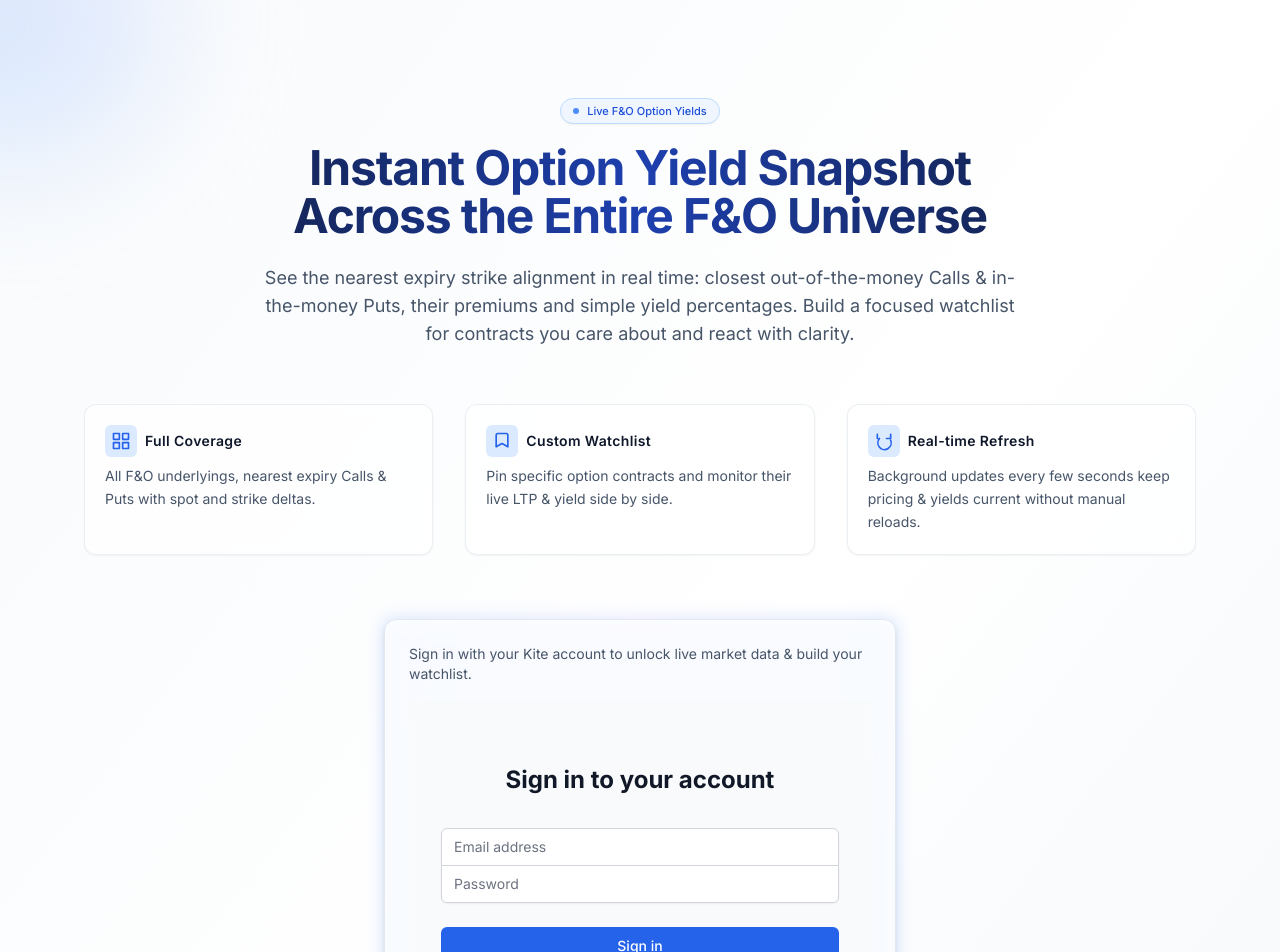
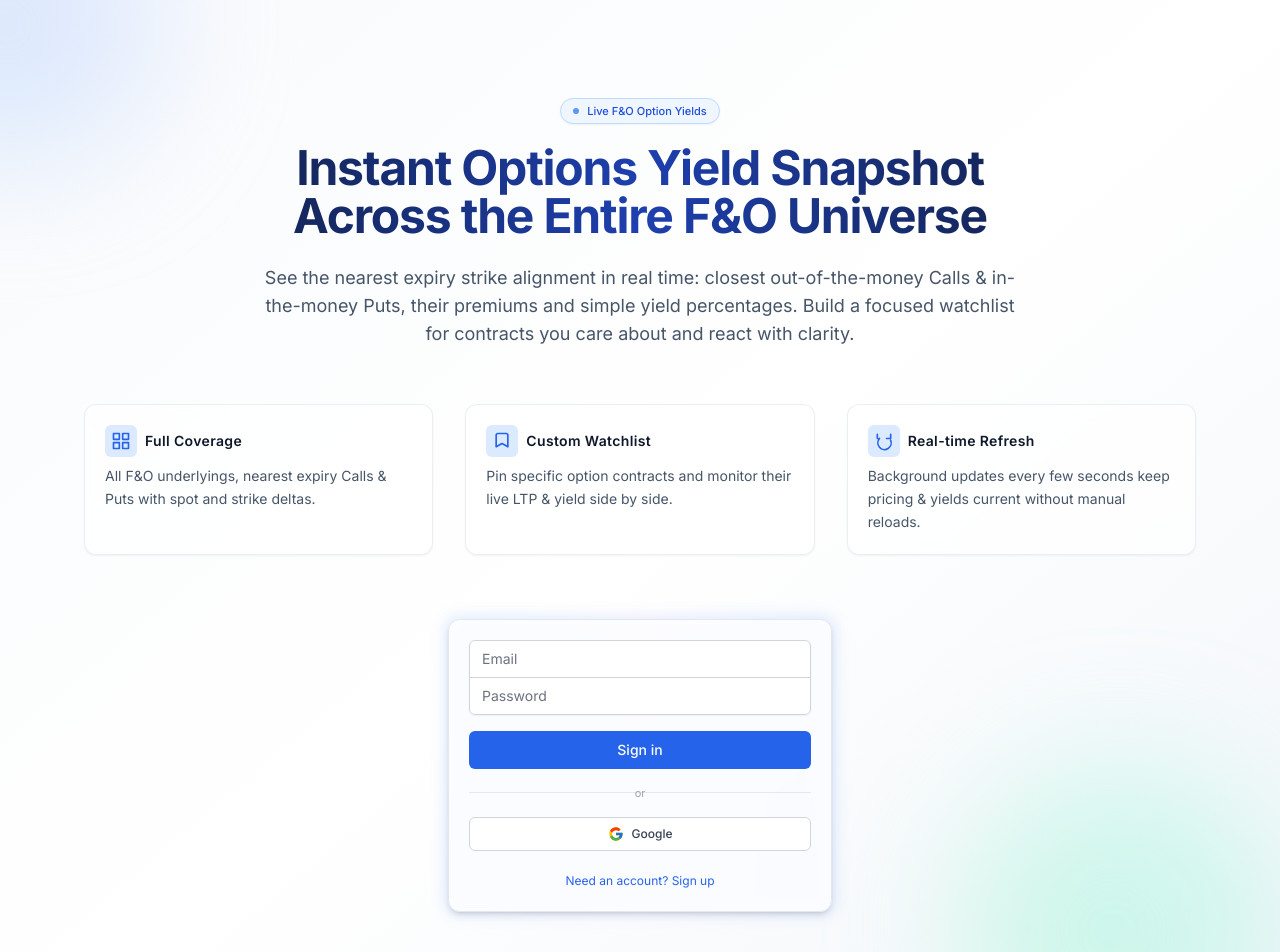
Before and after one commit to utkaxxh/options-dekho, a Next.js app: page / in a window 1280 px wide. Shown: the top 952 px of the page. Built offline with nearby package versions, Linux system fonts and the light colour scheme; no server answers.

Commit message:
feat(landing): compact auth card (smaller height) and remove sign-in helper text

```diff
--- a/src/app/page.tsx
+++ b/src/app/page.tsx
@@ -65,7 +65,7 @@ export default function Home() {
             <span className="h-1.5 w-1.5 rounded-full bg-blue-500 animate-pulse" /> Live F&O Option Yields
           </div>
           <h1 className="text-3xl sm:text-5xl font-bold tracking-tight bg-gradient-to-r from-slate-900 via-blue-800 to-slate-900 bg-clip-text text-transparent mb-6 leading-tight">
-            Instant Option Yield Snapshot<br className="hidden sm:block" /> Across the Entire F&O Universe
+            Instant Options Yield Snapshot<br className="hidden sm:block" /> Across the Entire F&O Universe
           </h1>
           <p className="text-base sm:text-lg text-slate-600 max-w-3xl mx-auto leading-relaxed">
             See the nearest expiry strike alignment in real time: closest out-of-the-money Calls & in-the-money Puts, their premiums and simple yield percentages. Build a focused watchlist for contracts you care about and react with clarity.
@@ -109,11 +109,10 @@ export default function Home() {
           ))}
         </div>
         {/* Auth Panel */}
-        <div className="max-w-lg mx-auto mb-14 relative">
+        <div className="max-w-sm mx-auto mb-14 relative">
           <div className="absolute -inset-0.5 bg-gradient-to-r from-blue-500/30 via-indigo-400/30 to-blue-500/30 rounded-xl blur opacity-60" />
-          <div className="relative bg-white/80 backdrop-blur-sm border border-slate-200 rounded-xl shadow-md p-6">
-            <p className="text-sm text-slate-600 mb-4">Sign in with your Kite account to unlock live market data & build your watchlist.</p>
-            <Auth />
+          <div className="relative bg-white/85 backdrop-blur-sm border border-slate-200 rounded-xl shadow-md p-5">
+            <Auth compact />
           </div>
         </div>
         <p className="text-[11px] text-slate-500 max-w-2xl mx-auto text-center leading-relaxed">
--- a/src/components/Auth.tsx
+++ b/src/components/Auth.tsx
@@ -3,7 +3,11 @@
 import { useState } from 'react'
 import { createClient } from '@/lib/supabase'
 
-export default function Auth() {
+interface AuthProps {
+  compact?: boolean
+}
+
+export default function Auth({ compact = false }: AuthProps) {
   const [loading, setLoading] = useState(false)
   const [email, setEmail] = useState('')
   const [password, setPassword] = useState('')
@@ -61,11 +65,82 @@ export default function Auth() {
     }
   }
 
+  if (compact) {
+    return (
+      <form className="space-y-4" onSubmit={handleAuth}>
+        <div className="rounded-md shadow-sm -space-y-px">
+          <div>
+            <input
+              id="email-address"
+              name="email"
+              type="email"
+              autoComplete="email"
+              required
+              value={email}
+              onChange={(e) => setEmail(e.target.value)}
+              className="appearance-none rounded-none relative block w-full px-3 py-2 border border-gray-300 placeholder-gray-500 text-gray-900 rounded-t-md focus:outline-none focus:ring-blue-500 focus:border-blue-500 focus:z-10 sm:text-sm"
+              placeholder="Email"
+            />
+          </div>
+          <div>
+            <input
+              id="password"
+              name="password"
+              type="password"
+              autoComplete="current-password"
+              required
+              value={password}
+              onChange={(e) => setPassword(e.target.value)}
+              className="appearance-none rounded-none relative block w-full px-3 py-2 border border-gray-300 placeholder-gray-500 text-gray-900 rounded-b-md focus:outline-none focus:ring-blue-500 focus:border-blue-500 focus:z-10 sm:text-sm"
+              placeholder="Password"
+            />
+          </div>
+        </div>
+        {message && (
+          <div className={`text-xs text-center ${message.includes('error') ? 'text-red-600' : 'text-green-600'}`}>
+            {message}
+          </div>
+        )}
+        <button
+          type="submit"
+          disabled={loading}
+          className="w-full justify-center py-2 px-4 border border-transparent text-sm font-medium rounded-md text-white bg-blue-600 hover:bg-blue-700 focus:outline-none focus:ring-2 focus:ring-offset-2 focus:ring-blue-500 disabled:opacity-50 flex"
+        >
+          {loading ? 'Loading...' : (isSignUp ? 'Sign up' : 'Sign in')}
+        </button>
+        <div className="relative">
+          <div className="absolute inset-0 flex items-center" aria-hidden="true">
+            <div className="w-full border-t border-gray-200" />
+          </div>
+          <div className="relative flex justify-center">
+            <span className="px-2 bg-transparent text-gray-400 text-[11px]">or</span>
+          </div>
+        </div>
+        <button
+          type="button"
+          onClick={handleGoogleAuth}
+          disabled={loading}
+          className="w-full inline-flex items-center justify-center gap-2 py-2 px-4 border border-gray-300 rounded-md bg-white text-xs font-medium text-gray-700 hover:bg-gray-50 disabled:opacity-50"
+        >
+          <svg xmlns="http://www.w3.org/2000/svg" viewBox="0 0 48 48" className="h-4 w-4" aria-hidden="true"><path fill="#FFC107" d="M43.611,20.083H42V20H24v8h11.303c-1.649,4.657-6.08,8-11.303,8c-6.627,0-12-5.373-12-12 s5.373-12,12-12c3.059,0,5.842,1.154,7.961,3.039l5.657-5.657C33.045,6.053,28.779,4,24,4C12.955,4,4,12.955,4,24 s8.955,20,20,20s20-8.955,20-20C44,22.659,43.862,21.35,43.611,20.083z"/><path fill="#FF3D00" d="M6.306,14.691l6.571,4.819C14.655,16.108,19.013,13,24,13c3.059,0,5.842,1.154,7.961,3.039l5.657-5.657 C33.045,6.053,28.779,4,24,4C16.318,4,9.656,8.337,6.306,14.691z"/><path fill="#4CAF50" d="M24,44c4.697,0,8.966-1.802,12.23-4.746l-5.654-5.652C28.437,35.091,26.308,36,24,36 c-5.202,0-9.626-3.329-11.282-7.969l-6.522,5.025C9.505,39.556,16.227,44,24,44z"/><path fill="#1976D2" d="M43.611,20.083H42V20H24v8h11.303c-0.793,2.237-2.23,4.129-4.084,5.602c0.001-0.001,0.002-0.001,0.003-0.002 l6.558,5.104C36.647,39.205,44,34,44,24C44,22.659,43.862,21.35,43.611,20.083z"/></svg>
+          <span>{loading ? 'Please wait' : 'Google'}</span>
+        </button>
+        <div className="text-center">
+          <button
+            type="button"
+            onClick={() => setIsSignUp(!isSignUp)}
+            className="text-blue-600 hover:text-blue-500 text-xs"
+          >
+            {isSignUp ? 'Already have an account? Sign in' : 'Need an account? Sign up'}
+          </button>
+        </div>
+      </form>
+    )
+  }
+
   return (
     <div className="min-h-screen bg-gray-50 py-10 px-4 sm:px-6 lg:px-8">
-      {/* Hero header */}
       <header className="max-w-4xl mx-auto text-center mb-6" />
-
       <div className="max-w-md mx-auto w-full space-y-8">
         <div className="text-center">
           <h2 className="mt-2 text-2xl font-bold text-gray-900">
```
